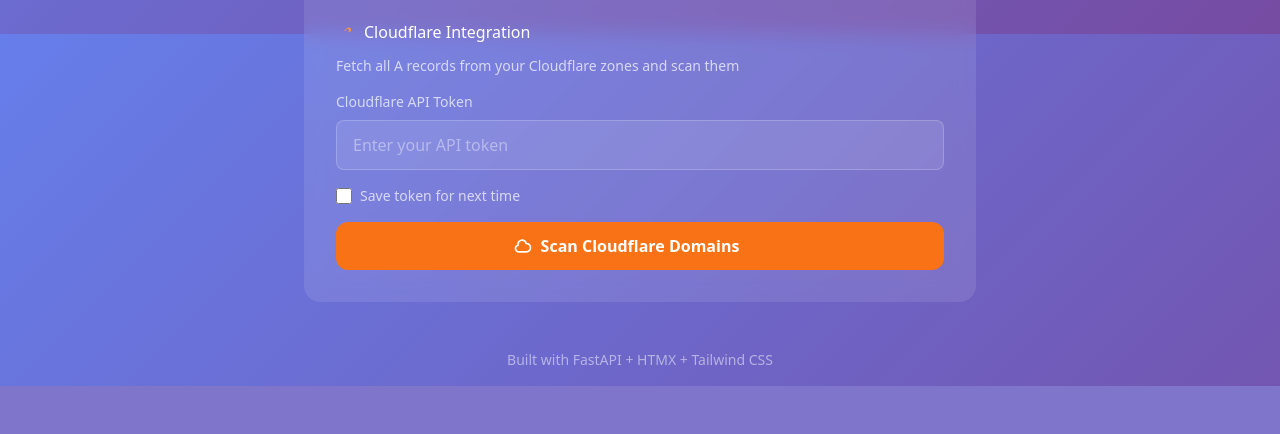
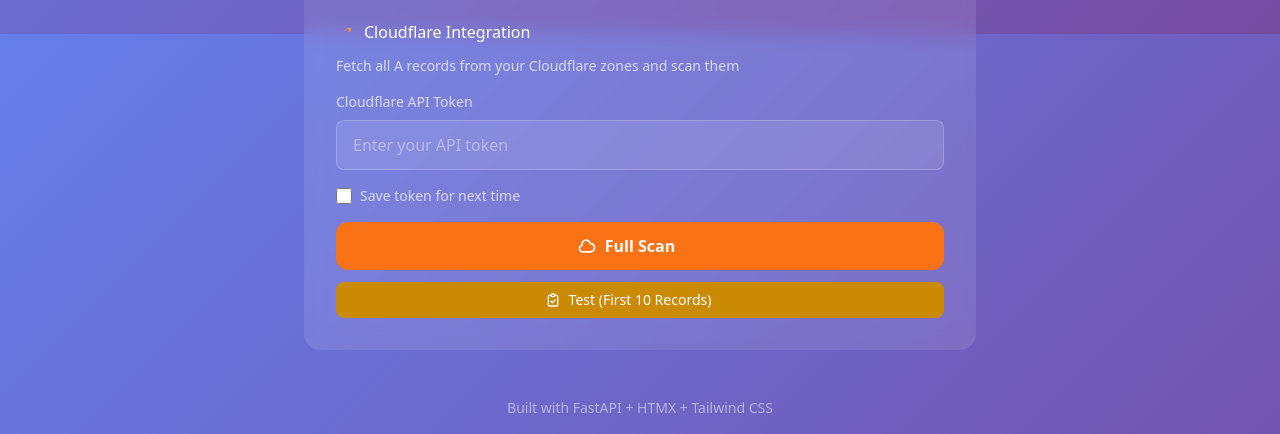
Before and after one commit to groveciz/nmap-httpcodescanner, a FastAPI app: page / in a window 1280 px wide. Shown: the part 766-1200 px from the top of the page. Before the commit the page ends 1152 px from the top, so only its background shows below. Run offline with FastAPI, Linux system fonts and the light colour scheme; some libraries are stand-ins or nearby versions.

Commit message:
Add Cloudflare test button for quick 10-record test scans

```diff
--- a/app/main.py
+++ b/app/main.py
@@ -233,9 +233,40 @@ async def cloudflare_scan(
     )
 
 
-def run_cloudflare_scan(job_id: str, api_token: str):
+@app.post("/cloudflare-test")
+async def cloudflare_test_scan(
+    request: Request,
+    background_tasks: BackgroundTasks,
+    api_token: str = Form(...)
+):
+    """
+    Test scan - only first 10 A records from Cloudflare.
+    """
+    job_id = str(uuid.uuid4())[:8]
+
+    jobs[job_id] = {
+        "status": "processing",
+        "phase": "cloudflare",
+        "progress": 0,
+        "total": 0,
+        "message": "Connecting to Cloudflare (TEST MODE - 10 records)...",
+        "result_file": None
+    }
+
+    background_tasks.add_task(run_cloudflare_scan, job_id, api_token, limit=10)
+
+    return templates.TemplateResponse(
+        "partials/progress.html",
+        {"request": request, "job_id": job_id, "job": jobs[job_id]}
+    )
+
+
+def run_cloudflare_scan(job_id: str, api_token: str, limit: int = None):
     """
     Background task to fetch Cloudflare A records and run scan.
+
+    Args:
+        limit: Optional limit on number of records to scan (for testing)
     """
     try:
         # Phase 1: Fetch from Cloudflare
@@ -244,6 +275,11 @@ def run_cloudflare_scan(job_id: str, api_token: str):
 
         jobs[job_id]["phase"] = "cloudflare"
         items = fetch_all_a_records(api_token, progress_callback=cf_progress)
+
+        # Apply limit if specified (test mode)
+        if limit and len(items) > limit:
+            items = items[:limit]
+            jobs[job_id]["message"] = f"TEST MODE: Using first {limit} of {len(items)} records"
 
         if not items:
             jobs[job_id]["status"] = "error"
--- a/templates/index.html
+++ b/templates/index.html
@@ -180,15 +180,40 @@
                                     time</label>
                             </div>
 
-                            <button type="submit" class="w-full py-3 bg-orange-500 hover:bg-orange-600 text-white font-semibold
-                                           rounded-xl transition-all flex items-center justify-center space-x-2">
-                                <svg class="w-5 h-5" fill="none" stroke="currentColor" viewBox="0 0 24 24">
+                            <div class="flex space-x-3">
+                                <button type="submit" class="flex-1 py-3 bg-orange-500 hover:bg-orange-600 text-white font-semibold
+                                               rounded-xl transition-all flex items-center justify-center space-x-2">
+                                    <svg class="w-5 h-5" fill="none" stroke="currentColor" viewBox="0 0 24 24">
+                                        <path stroke-linecap="round" stroke-linejoin="round" stroke-width="2"
+                                            d="M3 15a4 4 0 004 4h9a5 5 0 10-.1-9.999 5.002 5.002 0 10-9.78 2.096A4.001 4.001 0 003 15z">
+                                        </path>
+                                    </svg>
+                                    <span>Full Scan</span>
+                                    <svg id="cfSpinner" class="htmx-indicator w-5 h-5 animate-spin" fill="none"
+                                        viewBox="0 0 24 24">
+                                        <circle class="opacity-25" cx="12" cy="12" r="10" stroke="currentColor"
+                                            stroke-width="4"></circle>
+                                        <path class="opacity-75" fill="currentColor"
+                                            d="M4 12a8 8 0 018-8V0C5.373 0 0 5.373 0 12h4zm2 5.291A7.962 7.962 0 014 12H0c0 3.042 1.135 5.824 3 7.938l3-2.647z">
+                                        </path>
+                                    </svg>
+                                </button>
+                            </div>
+                        </form>
+
+                        <!-- Test Scan Form (separate form for different endpoint) -->
+                        <form id="cloudflareTestForm" hx-post="/cloudflare-test" hx-target="#results"
+                            hx-indicator="#cfTestSpinner" class="mt-3">
+                            <input type="hidden" id="cfTokenTest" name="api_token">
+                            <button type="submit" class="w-full py-2 bg-yellow-600 hover:bg-yellow-700 text-white text-sm font-medium
+                                           rounded-lg transition-all flex items-center justify-center space-x-2">
+                                <svg class="w-4 h-4" fill="none" stroke="currentColor" viewBox="0 0 24 24">
                                     <path stroke-linecap="round" stroke-linejoin="round" stroke-width="2"
-                                        d="M3 15a4 4 0 004 4h9a5 5 0 10-.1-9.999 5.002 5.002 0 10-9.78 2.096A4.001 4.001 0 003 15z">
+                                        d="M9 5H7a2 2 0 00-2 2v12a2 2 0 002 2h10a2 2 0 002-2V7a2 2 0 00-2-2h-2M9 5a2 2 0 002 2h2a2 2 0 002-2M9 5a2 2 0 012-2h2a2 2 0 012 2m-6 9l2 2 4-4">
                                     </path>
                                 </svg>
-                                <span>Scan Cloudflare Domains</span>
-                                <svg id="cfSpinner" class="htmx-indicator w-5 h-5 animate-spin" fill="none"
+                                <span>Test (First 10 Records)</span>
+                                <svg id="cfTestSpinner" class="htmx-indicator w-4 h-4 animate-spin" fill="none"
                                     viewBox="0 0 24 24">
                                     <circle class="opacity-25" cx="12" cy="12" r="10" stroke="currentColor"
                                         stroke-width="4"></circle>
@@ -278,6 +303,8 @@
             if (saveToken.checked && cfToken.value) {
                 localStorage.setItem(CF_TOKEN_KEY, cfToken.value);
             }
+            // Sync to test form hidden input
+            document.getElementById('cfTokenTest').value = cfToken.value;
         });
 
         // Save token before form submit if checkbox is checked
@@ -286,6 +313,16 @@
                 localStorage.setItem(CF_TOKEN_KEY, cfToken.value);
             }
         });
+
+        // Sync token to test form before submit
+        document.getElementById('cloudflareTestForm').addEventListener('submit', (e) => {
+            const testTokenInput = document.getElementById('cfTokenTest');
+            testTokenInput.value = cfToken.value;
+            if (!testTokenInput.value) {
+                e.preventDefault();
+                alert('Please enter your Cloudflare API token first');
+            }
+        });
     </script>
 </body>
 
```
